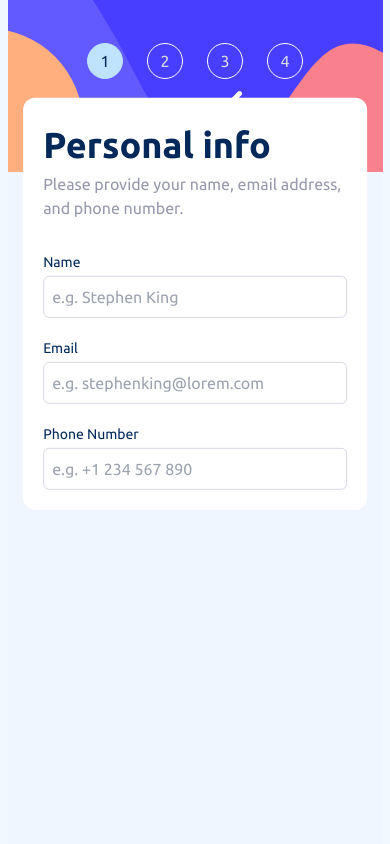
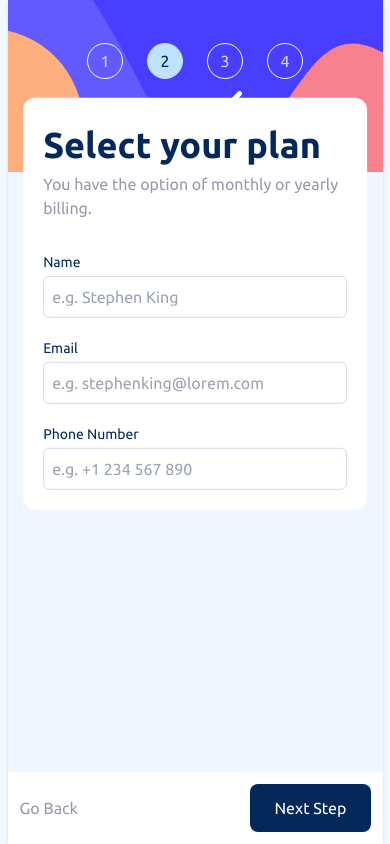
Before and after one commit to MooseCowBear/react-typescript-multi-part-form, a React (Vite) app: page / in a window 390 px wide. Built offline with nearby package versions, Linux system fonts and the light colour scheme.

Commit message:
position buttons on mobile

```diff
--- a/index.html
+++ b/index.html
@@ -11,7 +11,7 @@
   >
     <div
       id="root"
-      class="p-0 min-h-screen grid grid-rows-[auto,_1fr] md:min-h-0 md:grid-rows-1 md:grid-cols-[auto,_1fr] md:p-4 md:rounded-lg bg-neutral-100 md:shadow"
+      class="p-0 min-h-screen grid grid-rows-[auto,_1fr] md:min-h-0 md:grid-rows-1 md:grid-cols-[auto,_1fr] md:p-4 md:rounded-lg bg-neutral-100 shadow-md"
     ></div>
     <script type="module" src="/src/main.tsx"></script>
   </body>
--- a/src/App.tsx
+++ b/src/App.tsx
@@ -1,17 +1,23 @@
 import { useState } from "react";
 import { Sidebar } from "./layout/Sidebar";
 import { Form } from "./layout/Form";
+import { buttons } from "./helpers/buttons";
+import { FormButton } from "./components/FormButton";
 
 function App() {
-  const [currentStep, setCurrentStep] = useState(1);
+  const [currentStep, setCurrentStep] = useState(2);
 
   return (
     <>
       <Sidebar currentStep={currentStep} setStep={setCurrentStep} />
-      <div className="bg-neutral-300 md:bg-neutral-100 relative h-full p-5 md:p-0">
+      <div className="bg-neutral-300 md:bg-neutral-100 relative h-full p-5 md:p-0 relative">
         <Form step={currentStep} />
+        <div className="absolute p-3 bg-neutral-100 bottom-0 left-0 block w-full md:hidden">
+          {buttons(currentStep).map((button) => (
+            <FormButton name={button} />
+          ))}
+        </div>
       </div>
-
     </>
   );
 }
```
